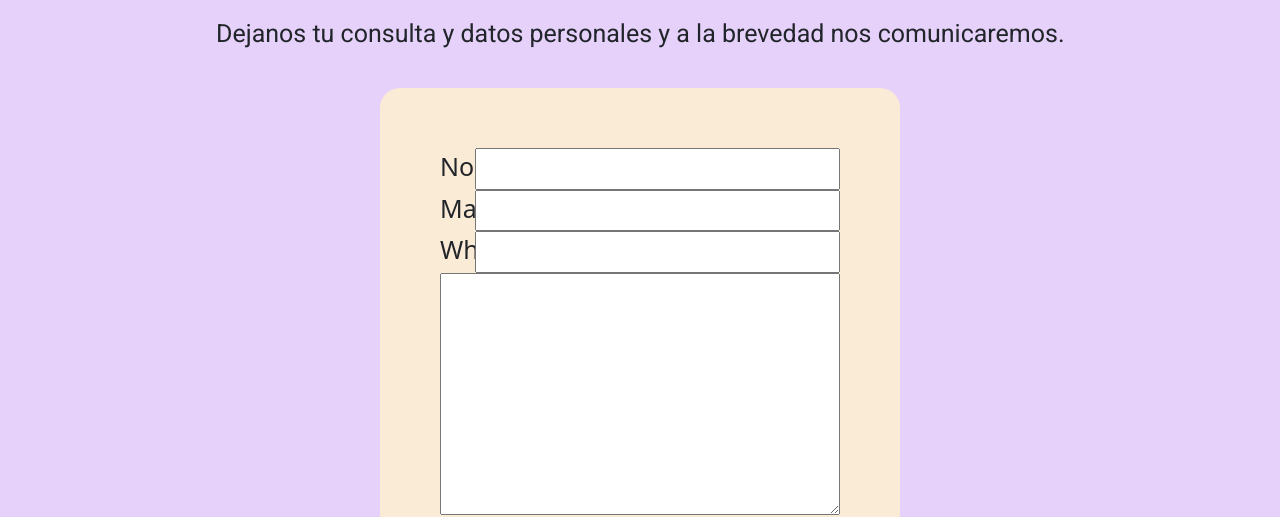
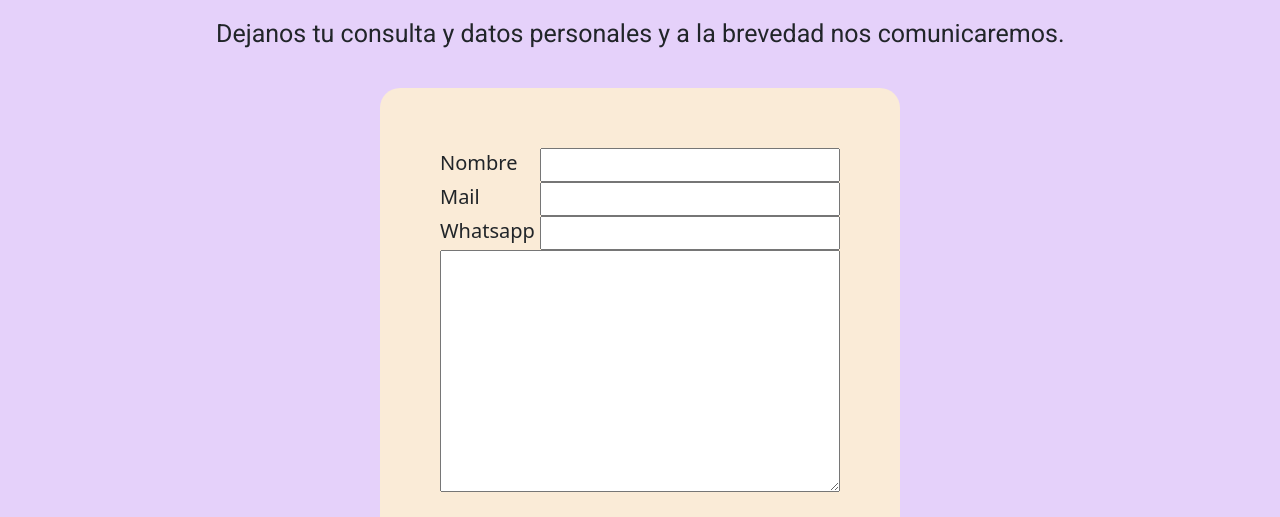
Before and after one commit to fabianmdq82/PFLicheri-2, a website: page pages/contacto.html in a window 1280 px wide. Shown: the part 284-801 px from the top of the page. Drawn offline with nearby package versions, Linux system fonts and the light colour scheme; a web font is replaced by a local one.

Commit message:
segunda correccion del formulario

```diff
--- a/scss/_main.scss
+++ b/scss/_main.scss
@@ -100,4 +100,7 @@ main{
         width: 520px;
         border-radius: 20px;
     }
+    div .formulario{
+        font-size: 20px;
+    }
 }
```
Also changed, not shown: css/style.css, 1 other file.
